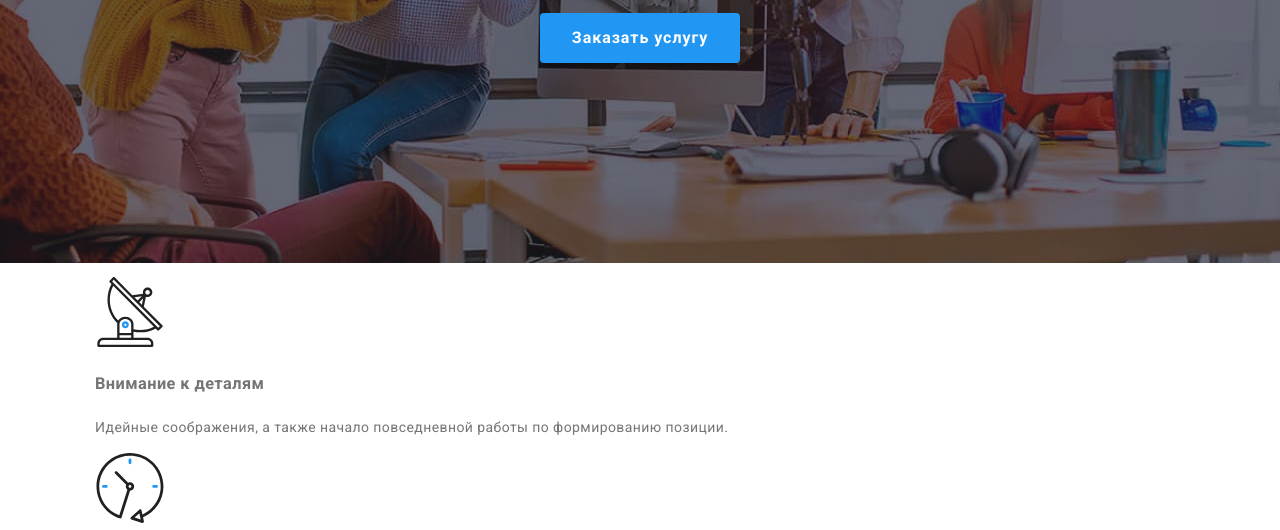
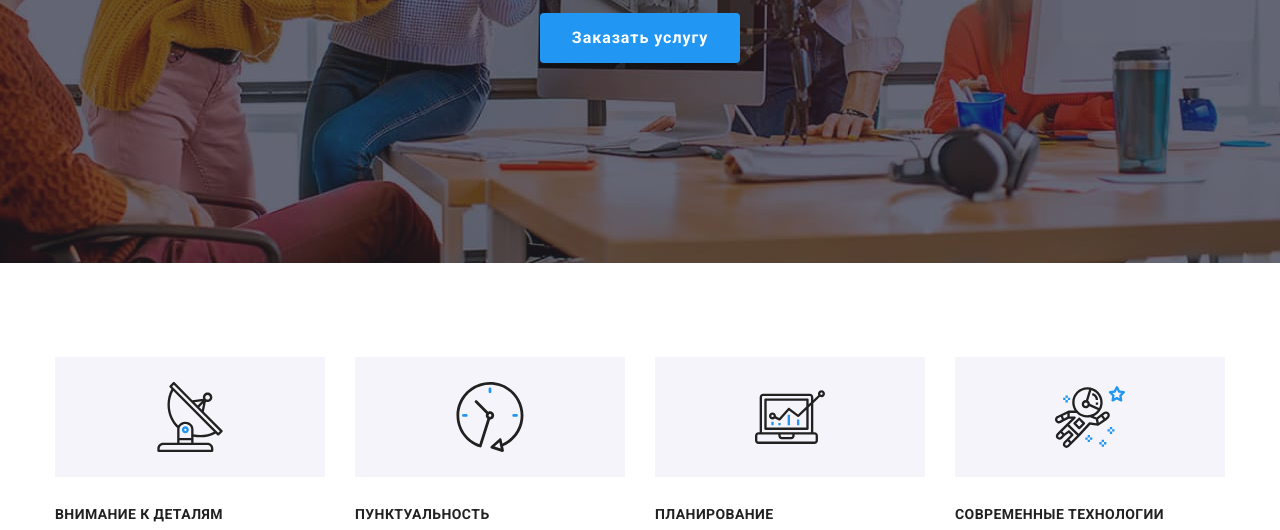
Before and after one commit to darya425/goit-markup-hw-07, a plain HTML site: page index.html in a window 1280 px wide. Shown: the part 419-949 px from the top of the page. Drawn offline with nearby package versions, Linux system fonts and the light colour scheme.

Commit message:
added method-container

```diff
--- a/index.html
+++ b/index.html
@@ -56,7 +56,7 @@
                 <h2 class="visually-hidden">Наши методы</h2>
                 <ul class="method-items list">
                     <li class="item">
-                        <div class="thumb">
+                        <div class="method-thumb">
                             <svg class="icon-method" width="70" height="70">
                                 <use href="./img/symbol-defs.svg#icon-antenna"></use>
                             </svg>
@@ -65,7 +65,7 @@
                         <p class="method-desc">Идейные соображения, а также начало повседневной работы по формированию позиции.</p>
                     </li>
                     <li class="item">
-                        <div class="thumb">
+                        <div class="method-thumb">
                             <svg class="icon-method" width="70" height="70">
                                 <use href="./img/symbol-defs.svg#icon-clock"></use>
                             </svg>
@@ -74,7 +74,7 @@
                         <p class="method-desc">Задача организации, в особенности же рамки и место обучения кадров влечет за собой.</p>
                     </li>
                     <li class="item">
-                        <div class="thumb">
+                        <div class="method-thumb">
                             <svg class="icon-method" width="70" height="70">
                                 <use href="./img/symbol-defs.svg#icon-diagram"></use>
                             </svg>
@@ -83,7 +83,7 @@
                         <p class="method-desc">Равным образом консультация с широким активом в значительной степени обуславливает.</p>
                     </li>
                     <li class="item">
-                        <div class="thumb">
+                        <div class="method-thumb">
                             <svg class="icon-method" width="70" height="70">
                                 <use href="./img/symbol-defs.svg#icon-astronaut"></use>
                             </svg>
--- /dev/null
+++ b/sass/components/_method-container.scss
@@ -0,0 +1,44 @@
+.method {
+  padding-top: 94px;
+  padding-bottom: 94px;
+}
+.method-items {
+  display: flex;
+  flex-wrap: wrap;
+  margin: 0;
+  padding: 0;
+
+  .item {
+    width: 270px;
+  }
+
+  .item:not(:last-child) {
+    margin-right: 30px;
+  }
+}
+
+.method-thumb {
+  display: flex;
+  justify-content: center;
+  align-items: center;
+
+  height: 120px;
+  margin-bottom: 30px;
+  background: $accentBgColor;
+}
+
+.method-subtitle {
+  margin: 0;
+  margin-bottom: 10px;
+
+  color: $titleTextColor;
+  font-weight: 700;
+  font-size: 14px;
+  line-height: 1.14;
+  letter-spacing: 0.03em;
+  text-transform: uppercase;
+}
+
+.method-desc {
+  margin: 0;
+}
--- a/sass/main.scss
+++ b/sass/main.scss
@@ -2,3 +2,4 @@
 @import './components/header-container';
 @import './components/logo';
 @import './components/hero-container';
+@import './components/method-container';
```
Also changed, not shown: css/main.css, css/main.min.css, 2 other files.
